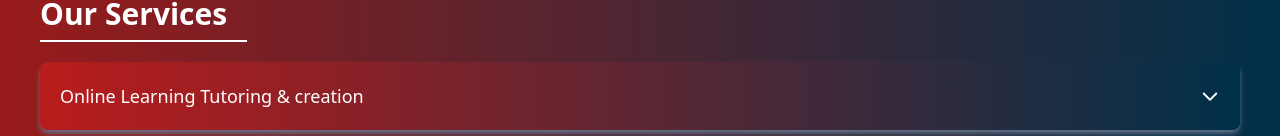
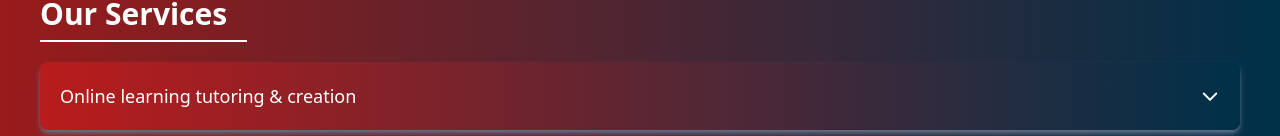
Before and after one commit to Jay-Ubisse/nefc-portfolio, a React (Vite) app: page /services in a window 1280 px wide. Shown: the part 172-308 px from the top of the page. Built offline with nearby package versions, Linux system fonts and the light colour scheme.

Commit message:
update services page

```diff
--- a/src/pages/ServicesPage.tsx
+++ b/src/pages/ServicesPage.tsx
@@ -22,7 +22,7 @@
                       : "from-red-700 to-app-blue-200"
                   } bg-gradient-to-r hover:from-app-blue-200 hover:to-red-800 shadow-slate-500 shadow-md rounded-lg hover:shadow-slate-700 flex justify-between py-5 px-5 items-center text-white font-medium text-lg`}
                 >
-                  <span>Online Learning Tutoring & creation</span>
+                  <span>Online learning tutoring & creation</span>
                   <CaretDown
                     weight="bold"
                     className={`${
```
